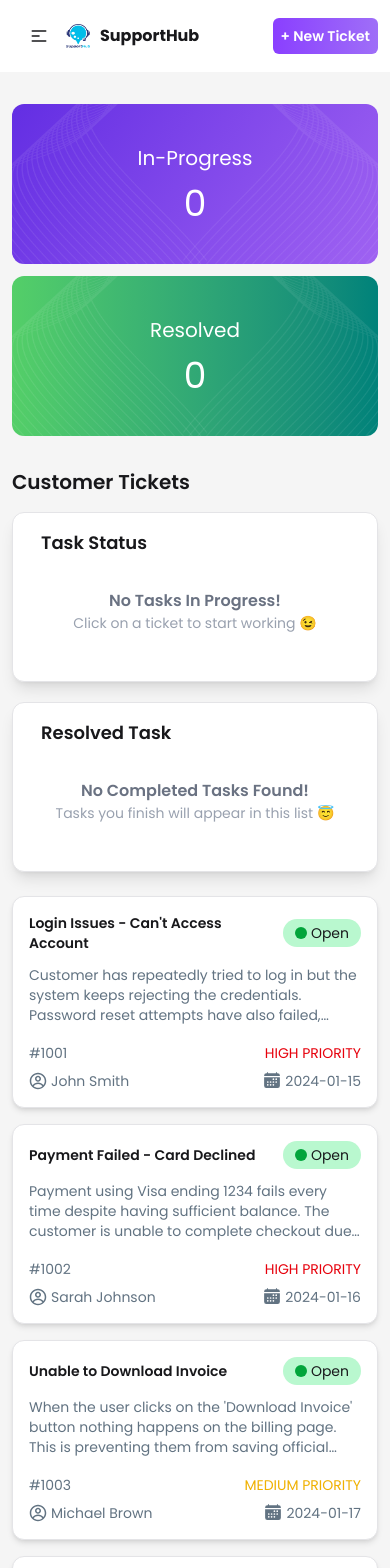
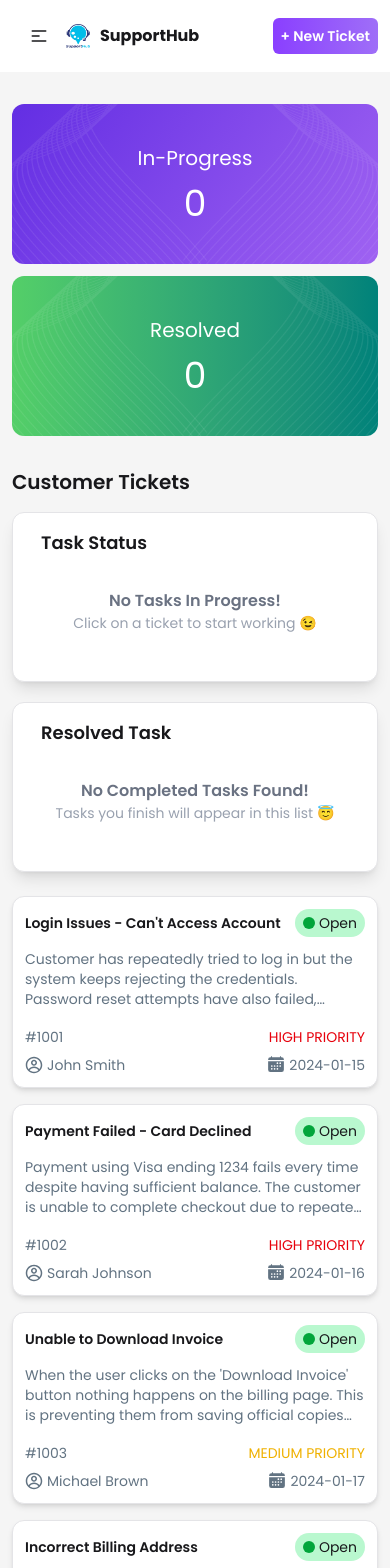
Before and after one commit to mahdi9162/Customer-Support-Zone, a React (Vite) app: page / in a window 390 px wide. Shown: the top 1568 px of the page. Built offline with nearby package versions, Linux system fonts and the light colour scheme.

Commit message:
Fix In Progress Responsiveness

```diff
--- a/src/Components/TicketsCards/TicketsCards.jsx
+++ b/src/Components/TicketsCards/TicketsCards.jsx
@@ -24,16 +24,15 @@ const TicketsCards = ({ issue, handleCardProgress }) => {
     <>
       <div
         onClick={() => handleCard(issue)}
-        className="h-full flex flex-col p-4 shadow-md rounded-xl bg-white border border-zinc-200 transition-all duration-500 ease-in-out
-  hover:-translate-y-[1px]
-  hover:ring-2 hover:ring-cyan-300/60 hover:ring-offset-2 hover:ring-offset-white
-  hover:shadow-[0_10px_25px_-10px_rgba(56,189,248,.35),0_12px_30px_-12px_rgba(16,185,129,.25)]
-"
-      >
+        className="h-full flex flex-col p-3 md:p-4 shadow-md rounded-xl bg-white border border-zinc-200 transition-all duration-500 ease-in-out
+        hover:-translate-y-[1px]
+        hover:ring-2 hover:ring-cyan-300/60 hover:ring-offset-2 hover:ring-offset-white
+        hover:shadow-[0_10px_25px_-10px_rgba(56,189,248,.35),0_12px_30px_-12px_rgba(16,185,129,.25)]
+        ">
         <div className="flex justify-between items-center">
           <h2 className="font-semibold text-sm md:text-base">{title}</h2>
           <p
-            className={`py-1 px-3 rounded-2xl text-sm flex items-center gap-1 ${
+            className={`py-1 px-2 md:px-3 text-nowrap rounded-2xl text-sm flex items-center gap-1 ${
               status === 'Open' ? 'bg-[#B9F8CF]' : status === 'In-Progress' ? 'bg-[#F8F3B9]' : 'bg-teal-100'
             }`}
           >
```
